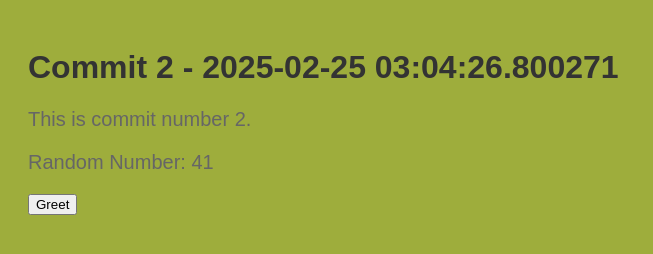
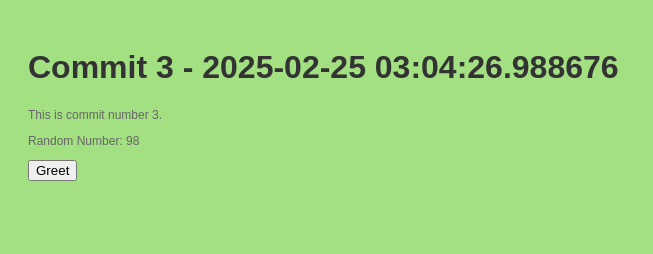
Before and after one commit to legbald0d/myrep-repo-20250225030424, a plain HTML site: page index.html in a window 1280 px wide. Shown: the whole page, without its empty margins (0-653 px from the left). Drawn offline with Linux system fonts and the light colour scheme.

Commit message:
📝 Commit 3 with HTML, CSS, and JS

```diff
--- a/index.html
+++ b/index.html
@@ -2,13 +2,13 @@
     <!DOCTYPE html>
     <html>
     <head>
-        <title>Commit 2 - 2025-02-25 03:04:26.800271</title>
+        <title>Commit 3 - 2025-02-25 03:04:26.988676</title>
         <link rel="stylesheet" href="style.css">
     </head>
     <body>
-        <h1>Commit 2 - 2025-02-25 03:04:26.800271</h1>
-        <p>This is commit number 2.</p>
-        <p>Random Number: 41</p>
+        <h1>Commit 3 - 2025-02-25 03:04:26.988676</h1>
+        <p>This is commit number 3.</p>
+        <p>Random Number: 98</p>
         <button onclick="greet()">Greet</button>
         <script src="script.js"></script>
     </body>
--- a/script.js
+++ b/script.js
@@ -2,4 +2,4 @@
     function greet() {
         alert('Hello from commit ' + commitNumber + '!');
     }
-    var commitNumber = 2;
+    var commitNumber = 3;
--- a/style.css
+++ b/style.css
@@ -1,7 +1,7 @@
 
     body {
         font-family: Arial, sans-serif;
-        background-color: #9ead3c;
+        background-color: #a3e082;
         padding: 20px;
     }
     h1 {
@@ -9,5 +9,5 @@
     }
     p {
         color: #666;
-        font-size: 20px;
+        font-size: 12px;
     }
```
